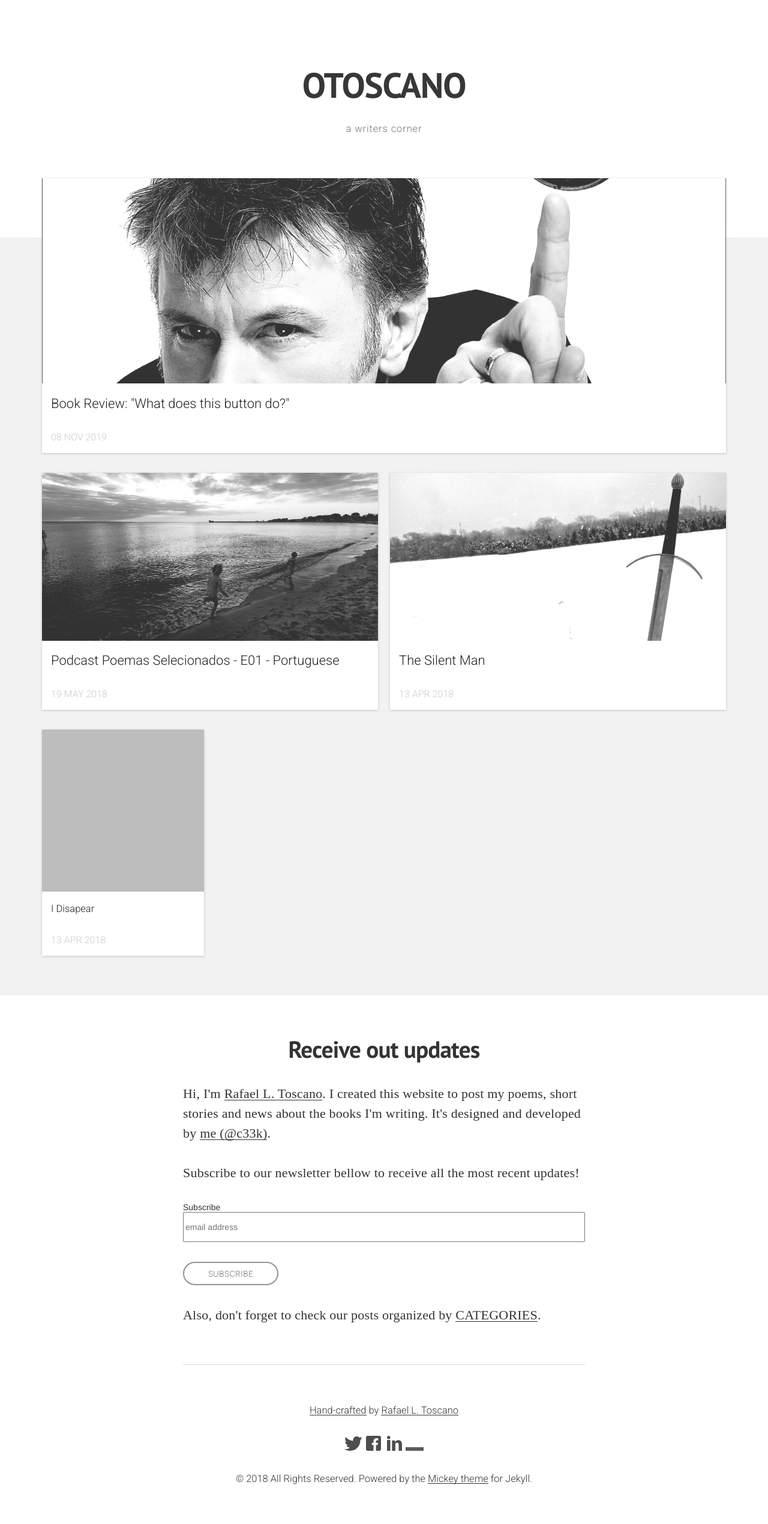
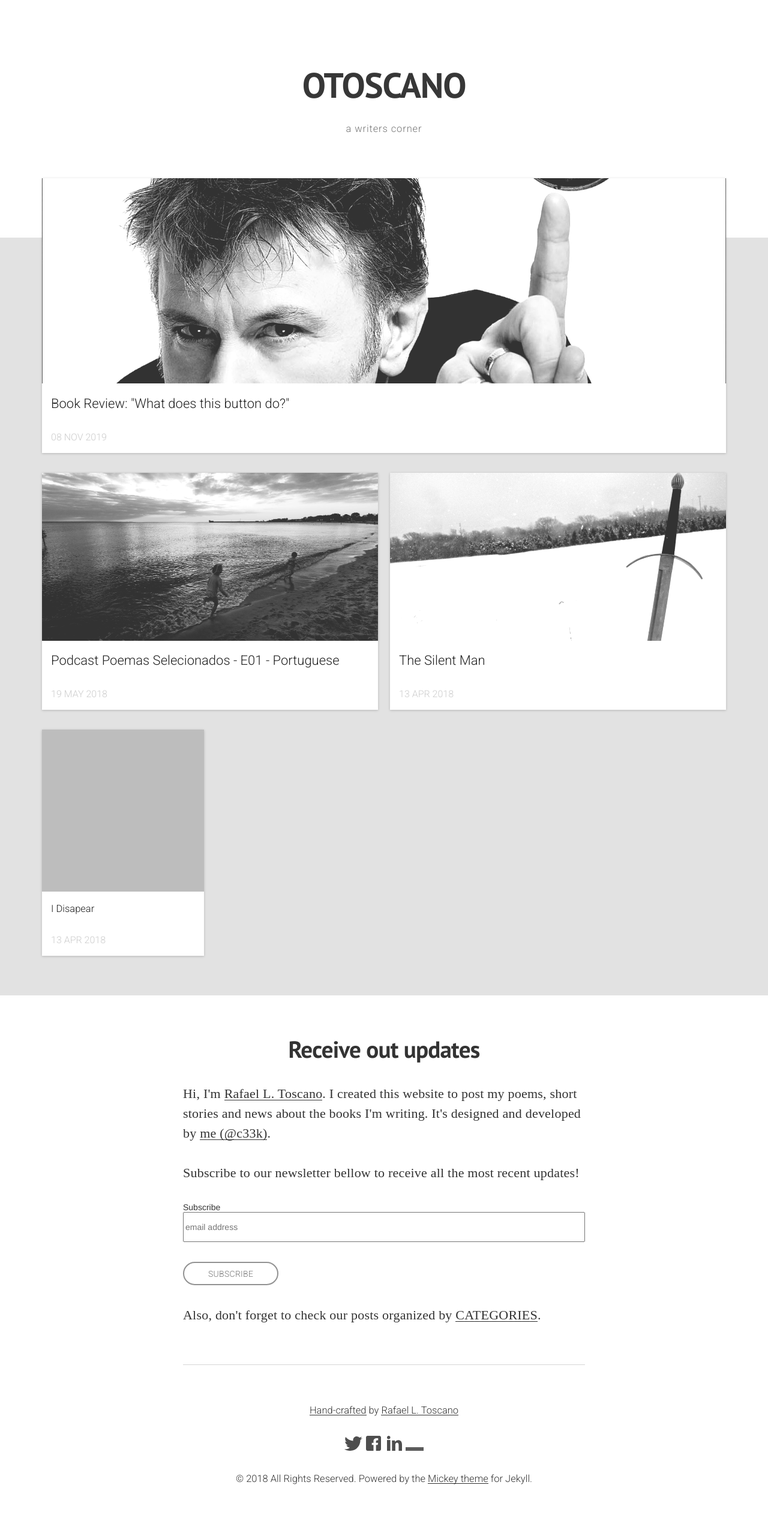
Before and after one commit to c33k/c33k.github.io, a Jekyll site: the page built from index.md, in a window 1280 px wide. Shown: the whole page at 60% size. Built offline with Jekyll 4.4.1, drawn with Linux system fonts in a browser that asks for light colours; nearby versions of some CDN libraries; some web fonts are replaced; comment, search, counter and statistics services are not loaded; grey boxes are pictures that could not be loaded.

Commit message:
Adjust BD post and change color of main page

```diff
--- a/_sass/_colors.scss
+++ b/_sass/_colors.scss
@@ -18,7 +18,7 @@ $brand-warning:         #f0ad4e !default;
 $brand-danger:          #d9534f !default;
 
 $body-bg:               #fff !default;
-$frontpage-body-bg:     #f2f2f2 !default;
+$frontpage-body-bg:     #e2e2e2 !default;
 $text-color:            rgba(0,0,0,0.8) !default;
 
 $link-color:            $text-color !default;
--- a/assets/css/main.css
+++ b/assets/css/main.css
@@ -1903,7 +1903,7 @@ body {
 
 .section--postsWrapper {
   width: 100%;
-  background: #f2f2f2;
+  background: #e2e2e2;
   padding-top: 0;
   position: relative;
   clear: both;
```
Also changed, not shown: _posts/2019-11-09-bruce-dickinson-book.md (+0 -2 lines), assets/css/main.min.css.
